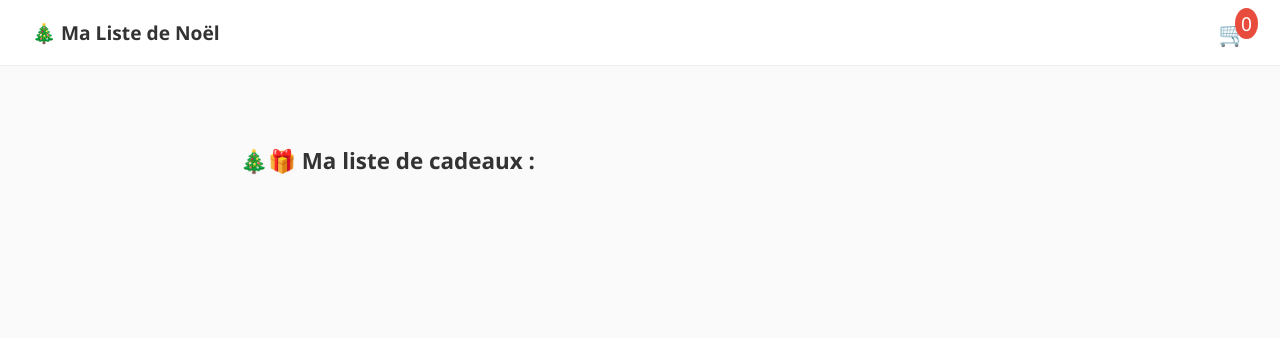
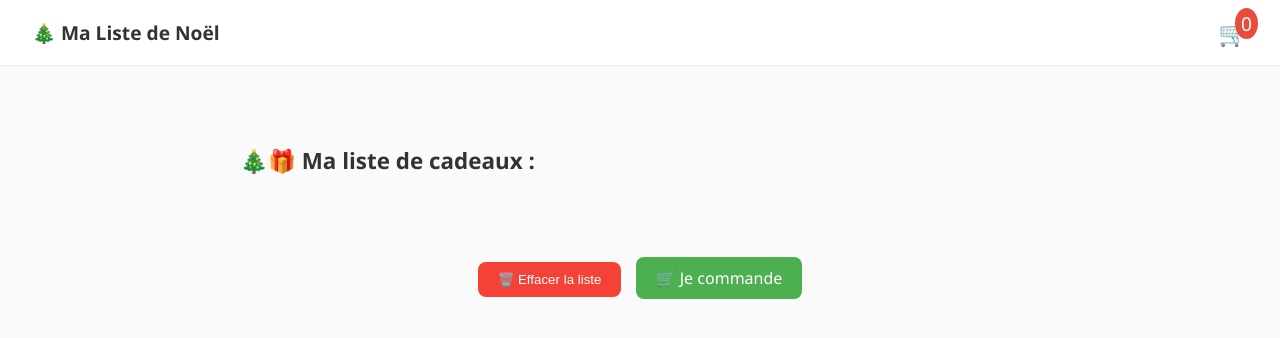
Before and after one commit to RGUERRA24/LINK-basket-demo, a plain HTML site: page index.html in a window 1280 px wide. Drawn offline with Linux system fonts and the light colour scheme.

Commit message:
Update index.html

```diff
--- a/index.html
+++ b/index.html
@@ -132,6 +132,20 @@
     <ul id="liste-cadeaux"></ul>
   </div>
 
+<div style="margin-top: 20px; text-align: center;">
+  <!-- Bouton Effacer -->
+  <button id="clearList"
+          style="padding: 10px 20px; margin: 5px; background-color: #f44336; color: white; border: none; border-radius: 8px; cursor: pointer;">
+    🗑️ Effacer la liste
+  </button>
+
+  <!-- Bouton Je commande (href simple) -->
+  <a href="https://www.linkmobility.com"
+     style="display: inline-block; padding: 10px 20px; margin: 5px; background-color: #4CAF50; color: white; text-decoration: none; border-radius: 8px;">
+    🛒 Je commande
+  </a>
+</div>
+
   <!-- Pop-in -->
   <div class="modal" id="modal">
     <div class="modal-content" id="modal-content"></div>
@@ -200,6 +214,15 @@
       setTimeout(() => plusOne.remove(), 1000);
     }
 
+
+ // Bouton "Effacer la liste"
+  document.getElementById("clearList").addEventListener("click", () => {
+    if (confirm("Voulez-vous vraiment effacer la liste ?")) {
+      localStorage.clear(); // Supprime tout le stockage local
+      location.reload();    // Recharge la page
+    }
+  });
+
     // === Au chargement ===
     window.onload = function() {
       if (produitNom) {
```
